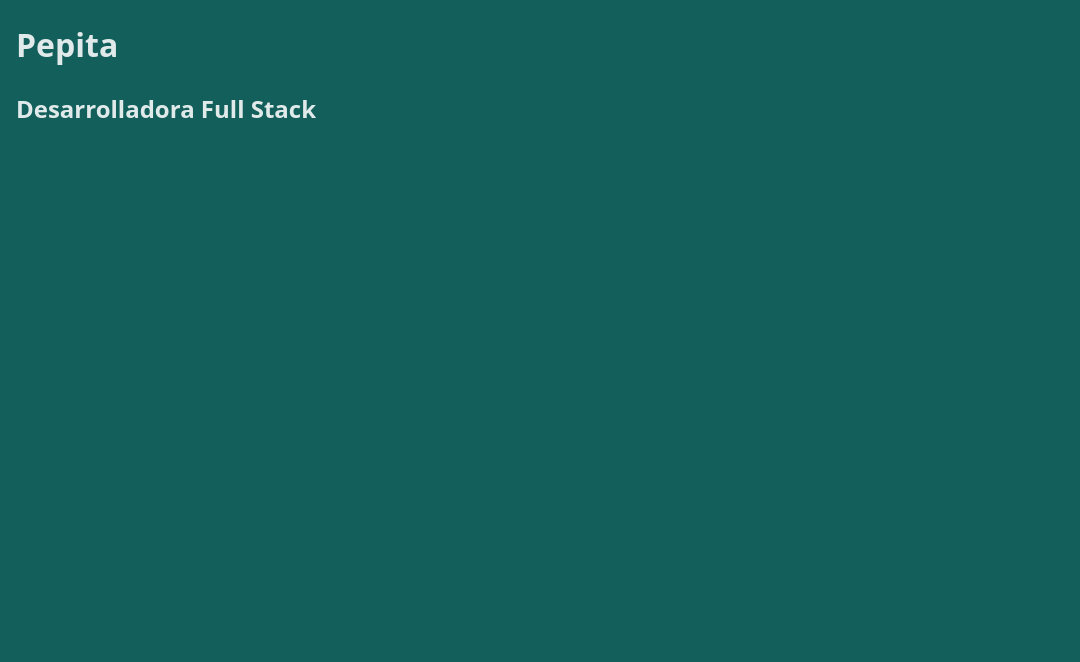
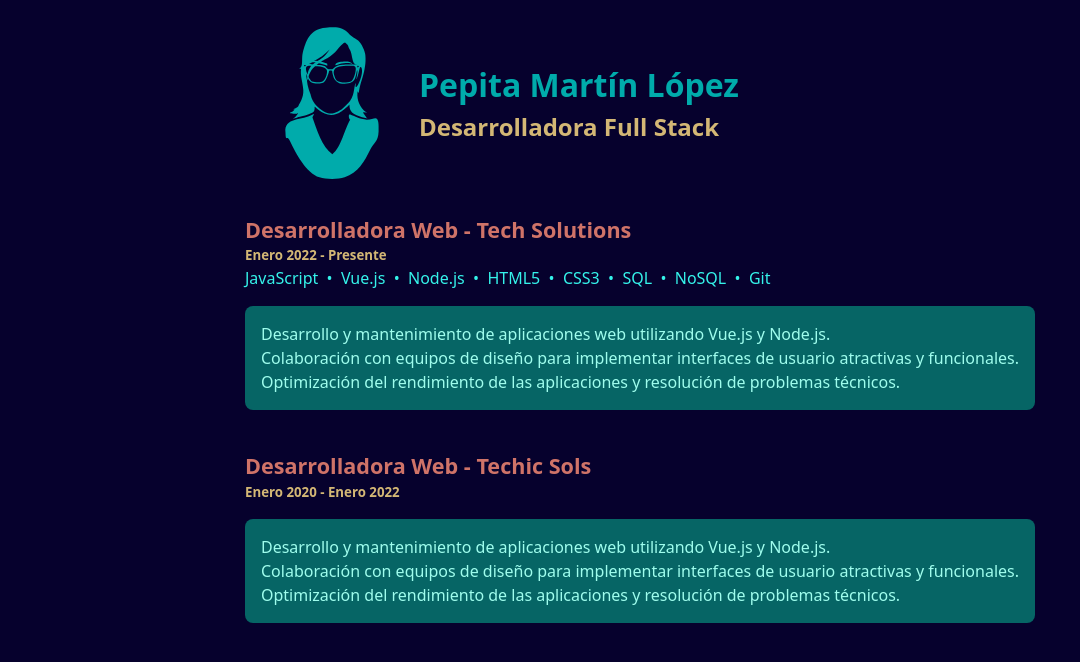
Before and after one commit to PatriMancilla/patri-es, a Vue app: page / in a window 1280 px wide. Shown: the top 662 px of the page, without its empty margins (0-1080 px from the left). Built offline with nearby package versions, Linux system fonts and the light colour scheme.

Commit message:
profile view and work component completed
added styles, view and component to show the datas from a json. First example, need to improved it

```diff
--- a/index.html
+++ b/index.html
@@ -2,7 +2,7 @@
 <html lang="en">
   <head>
     <meta charset="UTF-8" />
-    <link rel="icon" type="image/svg+xml" href="/vite.svg" />
+    <link rel="icon" type="image/svg+xml" href="/icon.svg" />
     <meta name="viewport" content="width=device-width, initial-scale=1.0" />
     <title>patri-es</title>
   </head>
--- a/src/App.vue
+++ b/src/App.vue
@@ -2,18 +2,9 @@
 // import Hello from './components/Hello.vue'
 import profile from './views/profile.vue';
 
-
 </script>
 
 <template>
-  <div>
-    <a href="https://linkeding.com" target="_blank">
-      <!-- <img src="/vite.svg" class="logo" alt="Vite logo" /> -->
-    </a>
-    <a href="https://github.org/" target="_blank">
-      <!-- <img src="./assets/vue.svg" class="logo vue" alt="Vue logo" /> -->
-    </a>
-  </div>
   <profile />
   <!-- <Hello title="Estamos en construcción" msg="Disculpen las molestias" /> -->
 </template>
--- a/src/components/work.vue
+++ b/src/components/work.vue
@@ -1,35 +1,46 @@
 <script setup>
 defineProps({
-  role: String,
-  descripcion: String,
-  duration: String,
-  current: Boolean,
-  responsabilities: Array,
-    technologies: Array
+    role: String,
+    company: String,
+    duration: String,
+    current: Boolean,
+    technologies: Array,
+    responsibilities: Array
 })
+
 </script>
 <template>
+    <div class="">
+
+    </div>
     <div class="work-item">
         <div class="work-title">
-            <h3>{{ role }}</h3>
+            <h3>{{ role }} - {{ company }}</h3>
             <div class="work-sutbitle">
                 <h5>{{ duration }}</h5>
                 <h4>{{ descripcion }}</h4>
             </div>
-            <ul class="tecnologies">
-                {{ technologies }}
+            <p class="technologies">
+                <span v-for="(item, i) in technologies" :key="i">
+                {{ item }}<span class="dark" v-if="i < technologies.length - 1">&nbsp; &bull; &nbsp;</span>
+                </span>
+            </p>
+            <ul class="responsibilities">
+                <li v-for="(item, i) in responsibilities" :key="i">
+                    <span>{{ item }}</span>
+                </li>
             </ul>
-            <p>{{ responsabilities }}</p>
         </div>
 
     </div>
+
 </template>
 <style scoped>
     .work-item{
-        justify-content:first baseline;
+        justify-content: baseline;
         align-items: start;
         text-align: left;
-        padding-left: 1em;
+        padding-top: 1.5em;
         /*
         box-sizing: content-box;
         text-align: left;
--- a/src/data/profesional-profile.json
+++ b/src/data/profesional-profile.json
@@ -2,6 +2,7 @@
     "name": "Pepita",
     "surname": "Martín López",
     "profession": "Desarrolladora Full Stack",
+
     "contactInformation":[{
         "location": "Madrid, España",
         "email": "",
@@ -23,10 +24,29 @@
         {
             "role": "Desarrolladora Web",
             "company": "Tech Solutions",
-            "start": "Enero 2022",
-            "end": "Presente",
             "current": "true",
             "duration": "Enero 2022 - Presente",
+            "technologies": [
+                "JavaScript",
+                "Vue.js",
+                "Node.js",
+                "HTML5",
+                "CSS3",
+                "SQL",
+                "NoSQL",
+                "Git"
+            ],
+            "responsibilities": [
+                "Desarrollo y mantenimiento de aplicaciones web utilizando Vue.js y Node.js.",
+                "Colaboración con equipos de diseño para implementar interfaces de usuario atractivas y funcionales.",
+                "Optimización del rendimiento de las aplicaciones y resolución de problemas técnicos."
+            ]
+        },
+        {
+            "role": "Desarrolladora Web",
+            "company": "Techic Sols",
+            "current": "true",
+            "duration": "Enero 2020 - Enero 2022",
             "responsibilities": [
                 "Desarrollo y mantenimiento de aplicaciones web utilizando Vue.js y Node.js.",
                 "Colaboración con equipos de diseño para implementar interfaces de usuario atractivas y funcionales.",
--- a/src/styles/style.css
+++ b/src/styles/style.css
@@ -1,17 +1,18 @@
+
 :root {
   font-family: system-ui, Avenir, Helvetica, Arial, sans-serif;
   line-height: 1.5;
   font-weight: 400;
 
   color-scheme: light dark;
-  color: rgba(255, 255, 255, 0.87);
-  background-color: #135f5b;
+  color: #d3b775;
+  background-color: #06012d;
 
   font-synthesis: none;
   text-rendering: optimizeLegibility;
   -webkit-font-smoothing: antialiased;
-  -moz-osx-font-smoothing: grayscale;
-
+    -webkit-font-smoothing: antialiased; /* Safari/Chrome */
+  -moz-osx-font-smoothing: grayscale; /* Firefox en macOS */
 }
 
 body {
@@ -23,30 +24,71 @@ body {
   box-sizing: border-box;
 }
 
-.full-page, .profile-page {
-  /* background: url('../assets/img/background-cats.jpg') no-repeat center center; */
-  width: 100vw;
-  height: 100vh;
-  display: flex;
-  flex-direction: column;
-  /* backdrop-filter: brightness(0.5); */
+img{
+  max-width: 100%;
+  height: auto;
+  display: block;
 }
 
-.full-page{
-  justify-content: center;
-  align-items: center;
-  text-align: center;
-
+h1, h2, h3, h4, h5, p {
+  margin: 0;
+  padding: 0;
 }
 
-/*
-#app {
-  max-width: 1280px;
-  margin: 0 auto;
-  padding: 2rem;
-  text-align: center;
+h1{
+  color: #00abab;
 }
 
+h3{
+  color: #cf7368;
+  font-size: 1.35em;
+}
+
+p{
+  color: #35f3ea;
+}
+
+header{
+  display: flex;
+  flex-direction: row;
+  width: 100%;
+  align-items: center;
+}
+
+ul{
+    background-color: #066565;
+    padding: 1em;
+    list-style: none;
+    border-radius: 8px;
+    color: #9ffded;
+}
+
+.avatar{
+  max-width: 800px;
+  min-width: 20%;
+  width: auto;
+  height: auto;
+  display: flex;
+  padding: .5em;
+}
+
+.title{
+  display: flex;
+  justify-items: center;
+  flex-direction: column;
+}
+
+.container{
+  align-items: start;
+  text-align: left;
+  max-width: 1024px;
+  padding: 1em;
+}
+
+
+
+
+/*
 @media (prefers-color-scheme: light) {
   :root {
     color: #213547;
--- a/src/views/profile.vue
+++ b/src/views/profile.vue
@@ -1,27 +1,45 @@
 <script setup>
     import datos from '../data/profesional-profile.json'
-
+    import work from '../components/work.vue'
     console.log(datos);
 </script>
+
 <template>
     <div class="profile-page">
-        <header>
-            <h1>{{ datos.name }}</h1>
-            <h2>{{ datos.profession }}</h2>
-            <p>{{ datos.description }}</p>
-        </header>
+        <div class="container">
+
+            <header>
+                <div class="avatar">
+                    <img src="@img/icon.svg"></img>
+                </div>
+                <div class="title">
+                    <h1>{{ datos.name }}  {{ datos.surname }}</h1>
+                    <h2>{{ datos.profession }}</h2>
+                    <p>{{ datos.description }}</p>
+
+                </div>
+            </header>
+            <div class="experience">
+                <work v-for="(item, index) in datos.experience"
+                :key="index"
+                :role="item.role"
+                :company="item.company"
+                :duration="item.duration"
+                :current="item.current"
+                :technologies="item.technologies"
+                :responsibilities="item.responsibilities"
+                />
+            </div>
+        </div>
     </div>
 </template>
 
 <style scoped>
     .profile-page{
-        justify-content:first baseline;
-        align-items: start;
-        text-align: left;
-        padding-left: 1em;
-        /*
-        box-sizing: content-box;
-        text-align: left;
-             */
+      width: 100vw;
+    height: 100vh;
+    display: flex;
+    flex-direction: column;
+  align-items: center;
     }
 </style>
```
Also changed, not shown: src/components/Hello.vue (+8 -1 lines), public/icon.svg (added), src/assets/img/icon.svg (added).
